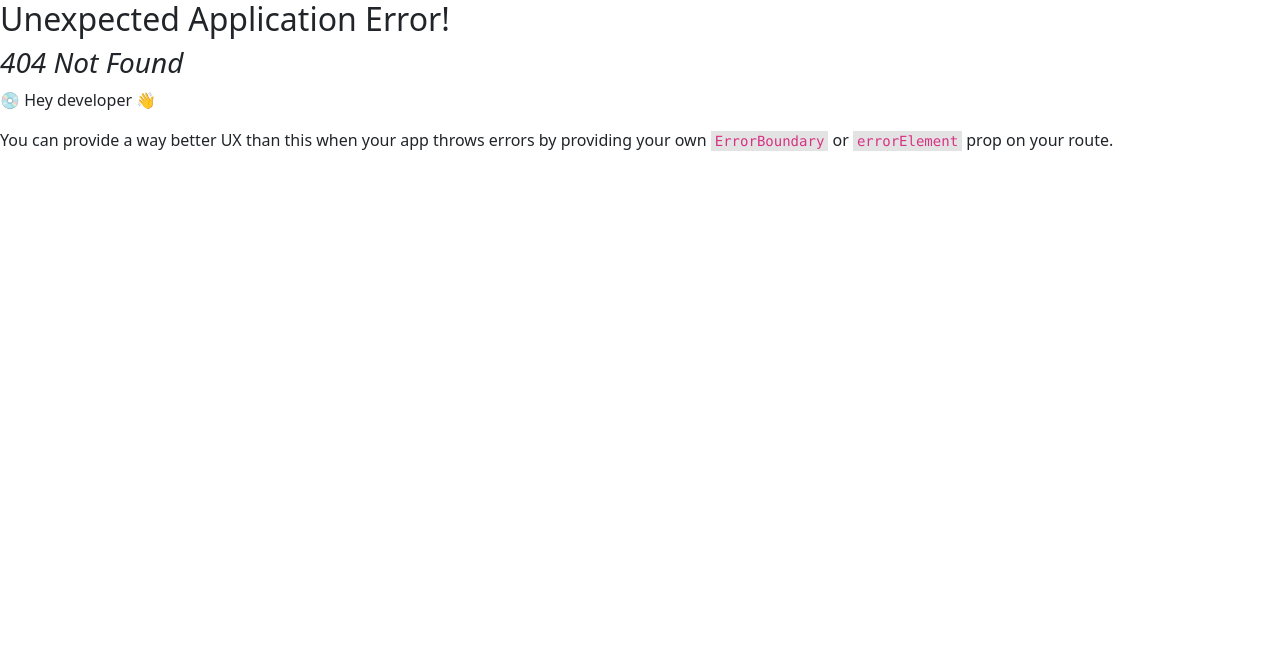
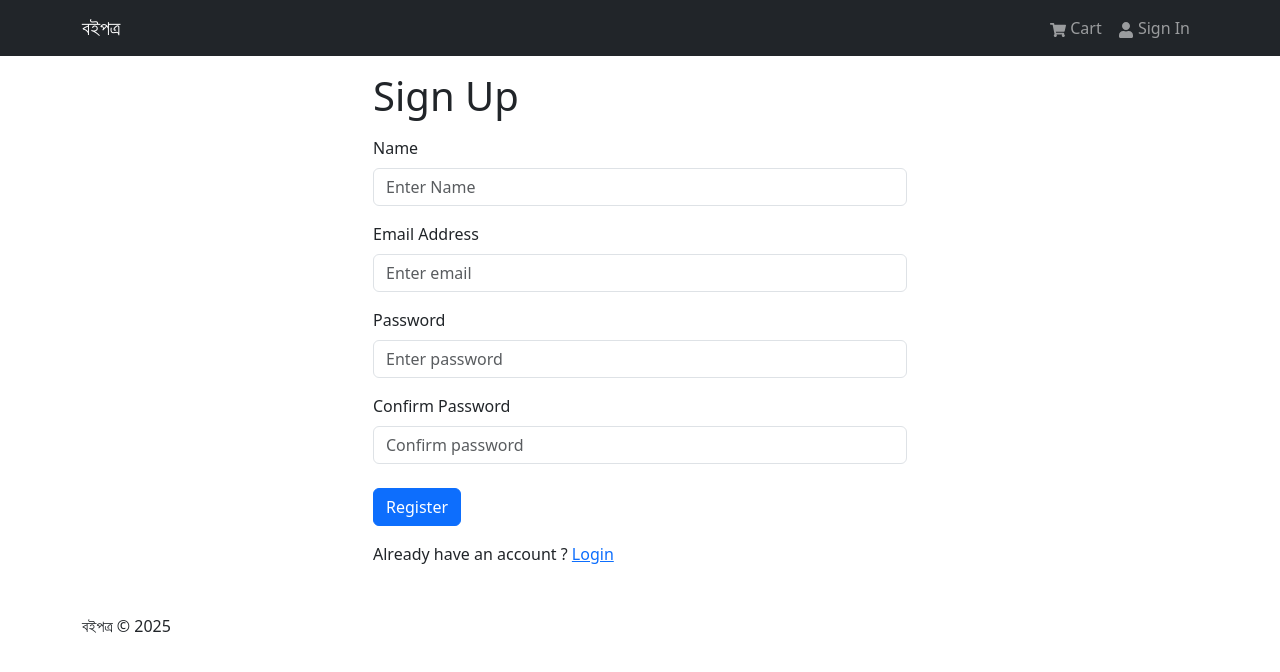
Before and after one commit to KdbAzizul/BoiPotro, a React (Vite) app in the folder FrontEnd/: page /register in a window 1280 px wide. Before the commit this address had no page. Shown: the top 672 px of the page. Built offline with nearby package versions, Linux system fonts and the light colour scheme.

Commit message:
frontEnd Auth Completed

```diff
--- a/FrontEnd/package.json
+++ b/FrontEnd/package.json
@@ -21,7 +21,8 @@
     "react-icons": "^5.5.0",
     "react-redux": "^9.2.0",
     "react-router-bootstrap": "^0.26.3",
-    "react-router-dom": "^7.6.1"
+    "react-router-dom": "^7.6.1",
+    "react-toastify": "^11.0.5"
   },
   "devDependencies": {
     "@eslint/js": "^9.25.0",
--- a/FrontEnd/src/App.jsx
+++ b/FrontEnd/src/App.jsx
@@ -1,4 +1,6 @@
 import { Container } from "react-bootstrap"
+import {ToastContainer} from 'react-toastify'
+import 'react-toastify/dist/ReactToastify.css'
 import Header from "./components/header"
 import Footer from "./components/footer"
 import { Outlet } from "react-router-dom"
@@ -12,6 +14,7 @@
         </Container>
       </main>
       <Footer/>
+      <ToastContainer/>
     </>
   )
 }
--- /dev/null
+++ b/FrontEnd/src/components/FormContainer.jsx
@@ -0,0 +1,16 @@
+import { Children } from "react"
+import { Container,Row,Col } from "react-bootstrap"
+
+const FormContainer = ({children}) => {
+  return (
+    <Container>
+        <Row className="justify-content-md-center">
+            <Col xs={12} md={6}>
+                {children}
+            </Col>
+        </Row>
+    </Container>
+  )
+}
+
+export default FormContainer
--- a/FrontEnd/src/components/header.jsx
+++ b/FrontEnd/src/components/header.jsx
@@ -1,9 +1,29 @@
-import { Badge, Navbar, Nav, Container } from "react-bootstrap";
+
+import { Badge, Navbar, Nav, Container, NavDropdown } from "react-bootstrap";
 import { FaShoppingCart, FaUser } from "react-icons/fa";
-import { Link } from "react-router-dom";
-import { useSelector } from "react-redux";
+import { Link,useNavigate } from "react-router-dom";
+import { useSelector,useDispatch } from "react-redux";
+import { useLoginMutation, useLogoutMutation } from "../slices/usersApiSlice";
+import {logout} from '../slices/authSlice'
+
 const Header = () => {
   const { cartItems } = useSelector((state) => state.cart);
+  const { userInfo } = useSelector((state) => state.auth);
+
+  const dispatch = useDispatch();
+  const navigate = useNavigate();
+
+  const [logoutApiCall] = useLogoutMutation();
+
+  const logoutHandler = async () => {
+    try{
+      await logoutApiCall().unwrap();
+      dispatch(logout());
+      navigate('/login');
+    }catch(error){
+      console.log(error);
+    }
+  };
 
   return (
     <header>
@@ -17,8 +37,7 @@
           <Navbar.Collapse id="basic-navbar-nav">
             <Nav className="ms-auto">
               <Nav.Link as={Link} to="/cart">
-                <FaShoppingCart />
-                Cart
+                <FaShoppingCart /> Cart
                 {cartItems.length > 0 && (
                   <Badge
                     pill
@@ -31,10 +50,21 @@
                   </Badge>
                 )}
               </Nav.Link>
-              <Nav.Link as={Link} to="/login">
-                <FaUser />
-                Sign In
-              </Nav.Link>
+
+              {userInfo ? (
+                <NavDropdown title={userInfo.name} id="username">
+                  <NavDropdown.Item as={Link} to="/profile">
+                    Profile
+                  </NavDropdown.Item>
+                  <NavDropdown.Item as="button" onClick={logoutHandler}>
+                    Logout
+                  </NavDropdown.Item>
+                </NavDropdown>
+              ) : (
+                <Nav.Link as={Link} to="/login">
+                  <FaUser /> Sign In
+                </Nav.Link>
+              )}
             </Nav>
           </Navbar.Collapse>
         </Container>
--- a/FrontEnd/src/main.jsx
+++ b/FrontEnd/src/main.jsx
@@ -14,6 +14,8 @@
 import HomeScreen from './screens/HomeScreen.jsx';
 import ProductScreen from './screens/ProductScreen.jsx';
 import CartScreen from './screens/CartScreen.jsx';
+import LoginScreen from './screens/LoginScreen.jsx';
+import RegisterScreen from './screens/RegisterScreen.jsx';
 
 const router=createBrowserRouter(
   createRoutesFromElements(
@@ -21,6 +23,8 @@
       <Route index={true} path="/" element={<HomeScreen/>}/>
       <Route path="/product/:id" element={<ProductScreen/>}/>
       <Route path="/cart" element={<CartScreen/>}/>
+      <Route path="/login" element={<LoginScreen/>}/>
+      <Route path="/register" element={<RegisterScreen/>}/>
     </Route>
 
   )
--- /dev/null
+++ b/FrontEnd/src/screens/LoginScreen.jsx
@@ -0,0 +1,83 @@
+import { useState,useEffect } from "react"
+import { Link,useLocation,useNavigate} from "react-router-dom"
+import {Form,Button,Row,Col} from 'react-bootstrap'
+import { useDispatch,useSelector } from "react-redux"
+import FormContainer from "../components/FormContainer"
+import Loader from "../components/Loader"
+import { useLoginMutation } from "../slices/usersApiSlice"
+import { setCredentials } from "../slices/authSlice"
+import { toast } from "react-toastify"
+
+const LoginScreen = () => {
+
+    const [email,setEmail]=useState('')
+    const [password,setPassword]=useState('')
+
+    const dispatch=useDispatch();
+    const navigate=useNavigate();
+
+    const [login,{isLoading}] = useLoginMutation();
+
+    const {userInfo} = useSelector((state) => state.auth);
+
+    const {search} = useLocation();
+    const sp=new URLSearchParams(search);
+    const redirect = sp.get('redirect') || '/';
+
+    useEffect(()=>{
+        if(userInfo){
+            navigate(redirect);
+        }
+    },[userInfo,redirect,navigate])
+
+    const submitHandler= async (e) => {
+        e.preventDefault()
+        try{
+            const res=await login({email,password}).unwrap();
+            dispatch(setCredentials({...res,}))
+            navigate(redirect);
+        }catch(error){
+            toast.error(error?.data?.message || error.error)
+        }
+    }
+  return (
+    <FormContainer>
+        <h1>Sign In</h1>
+
+        <Form onSubmit={submitHandler}>
+            <Form.Group controlId="email" className="my-3">
+                <Form.Label>Email Address</Form.Label>
+                <Form.Control
+                    type='email'
+                    placeholder="Enter email"
+                    value={email}
+                    onChange={(e) => setEmail(e.target.value)}
+                ></Form.Control>
+            </Form.Group>
+
+             <Form.Group controlId="password" className="my-3">
+                <Form.Label>Password</Form.Label>
+                <Form.Control
+                    type='password'
+                    placeholder="Enter password"
+                    value={password}
+                    onChange={(e) => setPassword(e.target.value)}
+                ></Form.Control>
+            </Form.Group>
+
+            <Button type='submit' variant="primary" className="mt-2" disabled={isLoading}>
+                Sign In
+            </Button>
+            </Form>
+            {isLoading && <Loader/>}
+            <Row className="py-3">
+                <Col>
+                    new Customer ? <Link to={redirect ? `/register?redirect=${redirect}` : '/register'}>Register</Link>
+                </Col>
+            </Row>
+
+    </FormContainer>
+  )
+}
+
+export default LoginScreen
--- /dev/null
+++ b/FrontEnd/src/screens/RegisterScreen.jsx
@@ -0,0 +1,121 @@
+import { useState, useEffect } from "react";
+import { Link, useLocation, useNavigate } from "react-router-dom";
+import { Form, Button, Row, Col } from "react-bootstrap";
+import { useDispatch, useSelector } from "react-redux";
+import FormContainer from "../components/FormContainer";
+import Loader from "../components/Loader";
+import { useRegisterMutation } from "../slices/usersApiSlice";
+import { setCredentials } from "../slices/authSlice";
+import { toast } from "react-toastify";
+
+const RegisterScreen = () => {
+  const [name, setName] = useState("");
+  const [email, setEmail] = useState("");
+  const [password, setPassword] = useState("");
+  const [confirmpassword, setConfirmPassword] = useState("");
+
+  const dispatch = useDispatch();
+  const navigate = useNavigate();
+
+  const [register, { isLoading }] = useRegisterMutation();
+
+  const { userInfo } = useSelector((state) => state.auth);
+
+  const { search } = useLocation();
+  const sp = new URLSearchParams(search);
+  const redirect = sp.get("redirect") || "/";
+
+  useEffect(() => {
+    if (userInfo) {
+      navigate(redirect);
+    }
+  }, [userInfo, redirect, navigate]);
+
+  const submitHandler = async (e) => {
+    e.preventDefault();
+    if (password !== confirmpassword) {
+      toast.error("Passwords do not match");
+      return;
+    } else {
+      try {
+        const res = await register({ name, email, password }).unwrap();
+        dispatch(setCredentials({ ...res }));
+        navigate(redirect);
+      } catch (error) {
+        toast.error(error?.data?.message || error.error);
+      }
+    }
+  };
+  return (
+    <FormContainer>
+      <h1>Sign Up</h1>
+
+      <Form onSubmit={submitHandler}>
+
+         <Form.Group controlId="name" className="my-3">
+          <Form.Label>Name</Form.Label>
+          <Form.Control
+            type="text"
+            placeholder="Enter Name"
+            value={name}
+            onChange={(e) => setName(e.target.value)}
+          ></Form.Control>
+        </Form.Group>
+
+
+
+
+        <Form.Group controlId="email" className="my-3">
+          <Form.Label>Email Address</Form.Label>
+          <Form.Control
+            type="email"
+            placeholder="Enter email"
+            value={email}
+            onChange={(e) => setEmail(e.target.value)}
+          ></Form.Control>
+        </Form.Group>
+
+        <Form.Group controlId="password" className="my-3">
+          <Form.Label>Password</Form.Label>
+          <Form.Control
+            type="password"
+            placeholder="Enter password"
+            value={password}
+            onChange={(e) => setPassword(e.target.value)}
+          ></Form.Control>
+        </Form.Group>
+
+
+         <Form.Group controlId="confirmPassword" className="my-3">
+          <Form.Label>Confirm Password</Form.Label>
+          <Form.Control
+            type="password"
+            placeholder="Confirm password"
+            value={confirmpassword}
+            onChange={(e) => setConfirmPassword(e.target.value)}
+          ></Form.Control>
+        </Form.Group>
+
+        <Button
+          type="submit"
+          variant="primary"
+          className="mt-2"
+          disabled={isLoading}
+        >
+          Register
+        </Button>
+      </Form>
+      {isLoading && <Loader />}
+      <Row className="py-3">
+        <Col>
+          Already have an account ?{" "}
+          <Link to={redirect ? `/login?redirect=${redirect}` : "/login"}>
+            Login
+          </Link>
+        </Col>
+      </Row>
+    </FormContainer>
+  );
+};
+
+export default RegisterScreen;
--- /dev/null
+++ b/FrontEnd/src/slices/authSlice.js
@@ -0,0 +1,26 @@
+import {createSlice} from '@reduxjs/toolkit'
+
+
+const initialState={
+    userInfo:localStorage.getItem('userInfo') ? JSON.parse(localStorage.getItem('userInfo')) : null,
+
+}
+
+const authSlice=createSlice({
+    name:'auth',
+    initialState,
+    reducers:{
+        setCredentials:(state,action) =>{
+            state.userInfo=action.payload;
+            localStorage.setItem('userInfo',JSON.stringify(action.payload));
+        },
+        logout:(state,action) =>{
+            state.userInfo=null;
+            localStorage.removeItem('userInfo');
+        },
+    },
+})
+
+export const {setCredentials,logout}=authSlice.actions;
+
+export default authSlice.reducer;
--- /dev/null
+++ b/FrontEnd/src/slices/usersApiSlice.js
@@ -0,0 +1,31 @@
+import { USERS_URL } from "../constants";
+import { apiSlice } from "./apiSlice";
+
+export const usersApiSlice = apiSlice.injectEndpoints({
+    endpoints:(builder)=>({
+        login:builder.mutation({
+            query:(data)=>({
+                url:`${USERS_URL}/auth`,
+                method:'POST',
+                body:data,
+            }),
+        }),
+        register:builder.mutation({
+            query:(data) => ({
+                url:`${USERS_URL}`,
+                method:'POST',
+                body:data,
+            }),
+        }),
+        logout:builder.mutation({
+            query: () => ({
+                url:`${USERS_URL}/logout`,
+                method:'POST',
+            }),
+        }),
+    })
+})
+
+
+
+export const {useLoginMutation,useLogoutMutation,useRegisterMutation} = usersApiSlice;
--- a/FrontEnd/src/store.js
+++ b/FrontEnd/src/store.js
@@ -1,10 +1,12 @@
 import { configureStore } from "@reduxjs/toolkit";
 import { apiSlice } from "./slices/apiSlice";
 import cartSliceReducer from './slices/cartSlice'
+import authSliceReducer from './slices/authSlice';
 const store=configureStore({
     reducer: {
        [apiSlice.reducerPath]:apiSlice.reducer,
        cart:cartSliceReducer,
+       auth:authSliceReducer,
     },
     middleware:(getDefaultMiddleware)=>getDefaultMiddleware().concat(apiSlice.middleware),
     devTools:true,
```
Also changed, not shown: 1 other file (tests, documents, lock files or other folders).
